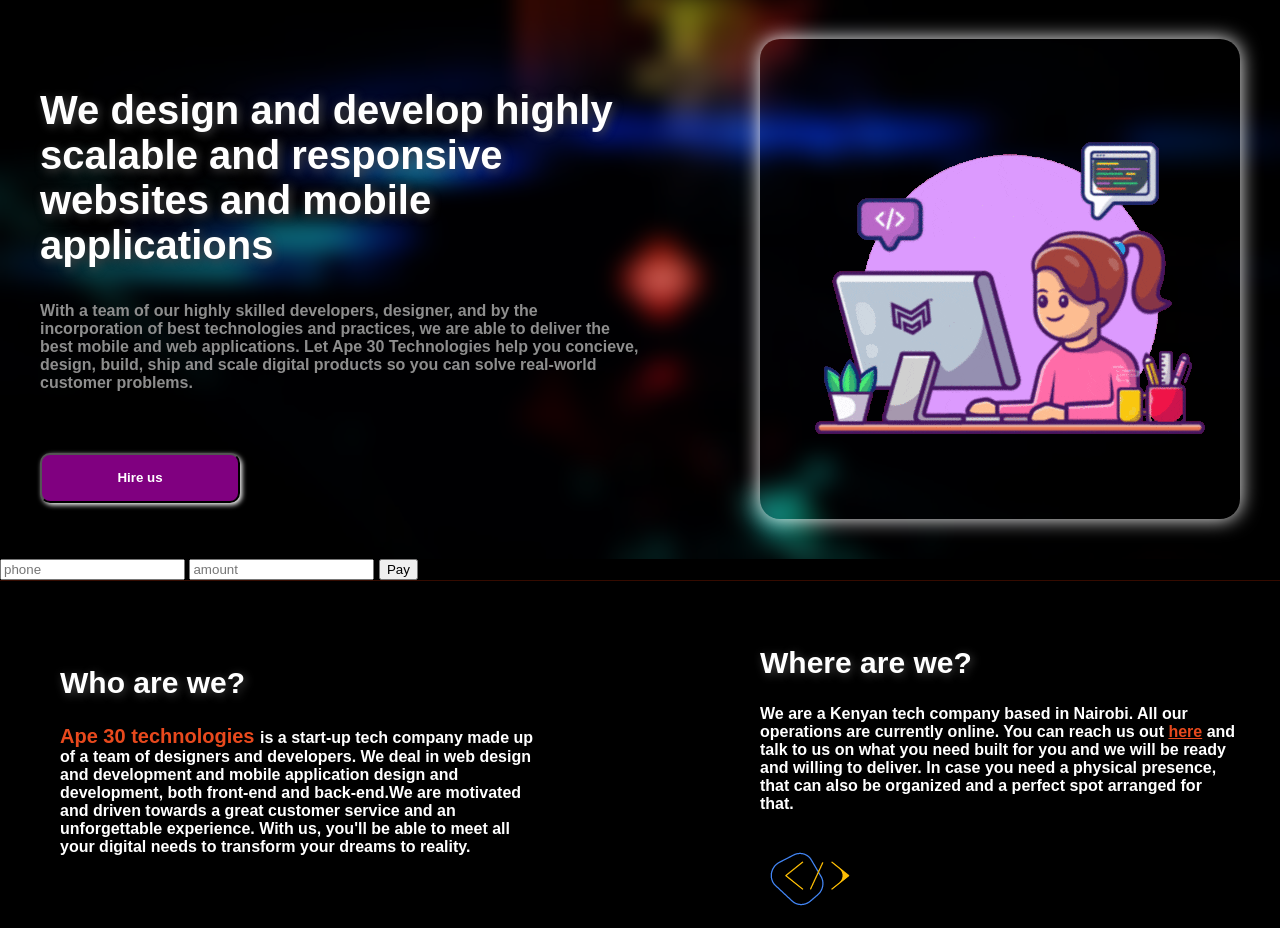
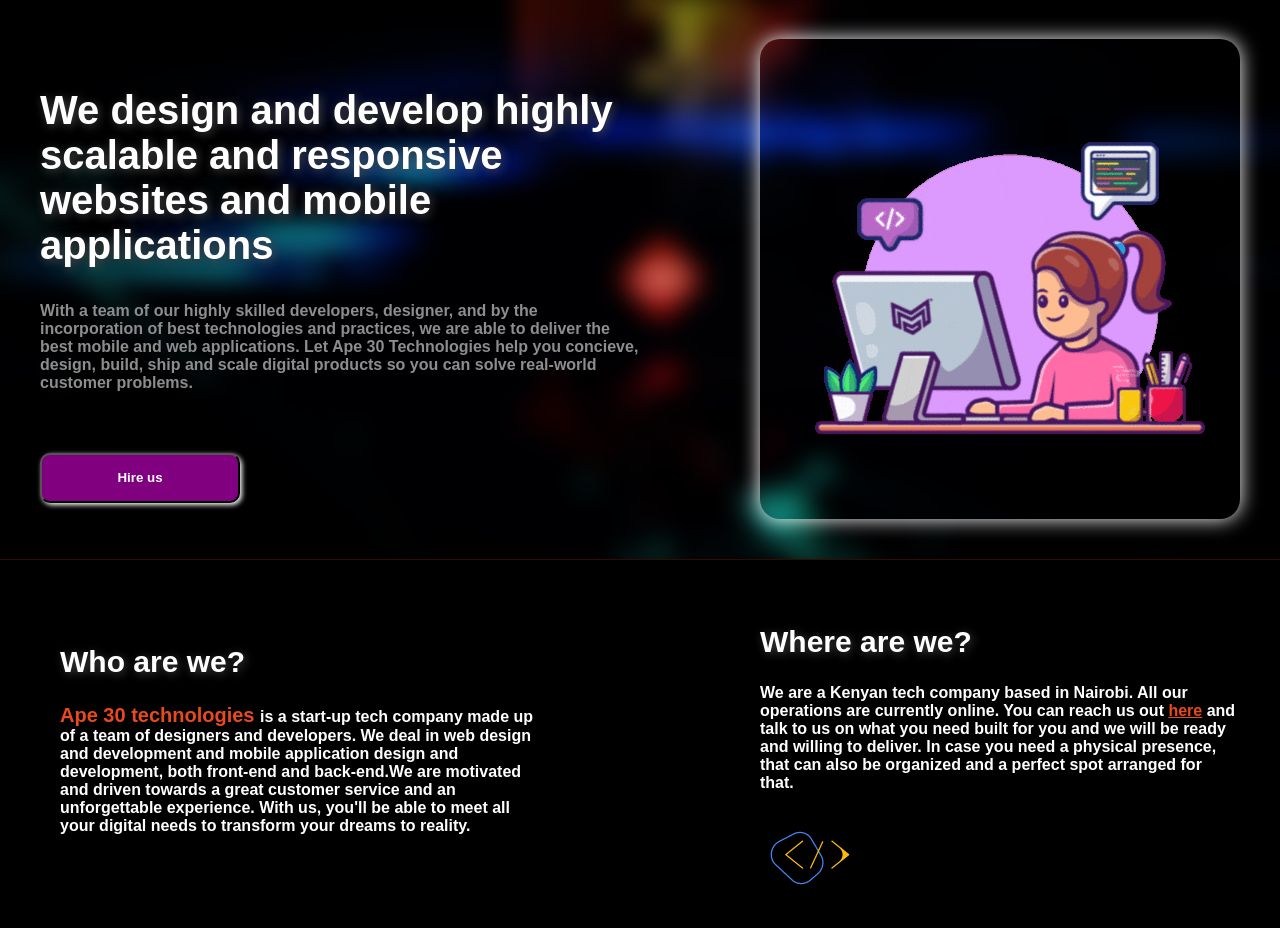
Before and after one commit to IsaacNewtonTingo/newApe30TechWebsite, a Django app: page / in a window 1280 px wide. Shown: the part 84-1012 px from the top of the page. Run offline with Django 4.2, Linux system fonts and the light colour scheme; some libraries are stand-ins or nearby versions.

Commit message:
Remove bug

```diff
--- a/Ape30TechnologiesApp/templates/home.html
+++ b/Ape30TechnologiesApp/templates/home.html
@@ -19,16 +19,6 @@
         <img class="leadGif" src= "{% static 'images/ladycode.gif' %}" alt="code with ape 30 technologies">
 
     </section>
-
-    <form method="post" action="">
-        {%csrf_token%}
-        <input type="tel" id="phoneNumber" placeholder="phone">
-        <input type="number" id="amount" placeholder="amount">
-        <button type="" onclick="pay()">Pay</button>
-
-    </form>
-
-
 
     <section id="aboutUs" class="aboutUs">
         <div class="leftAboutUs">
```
